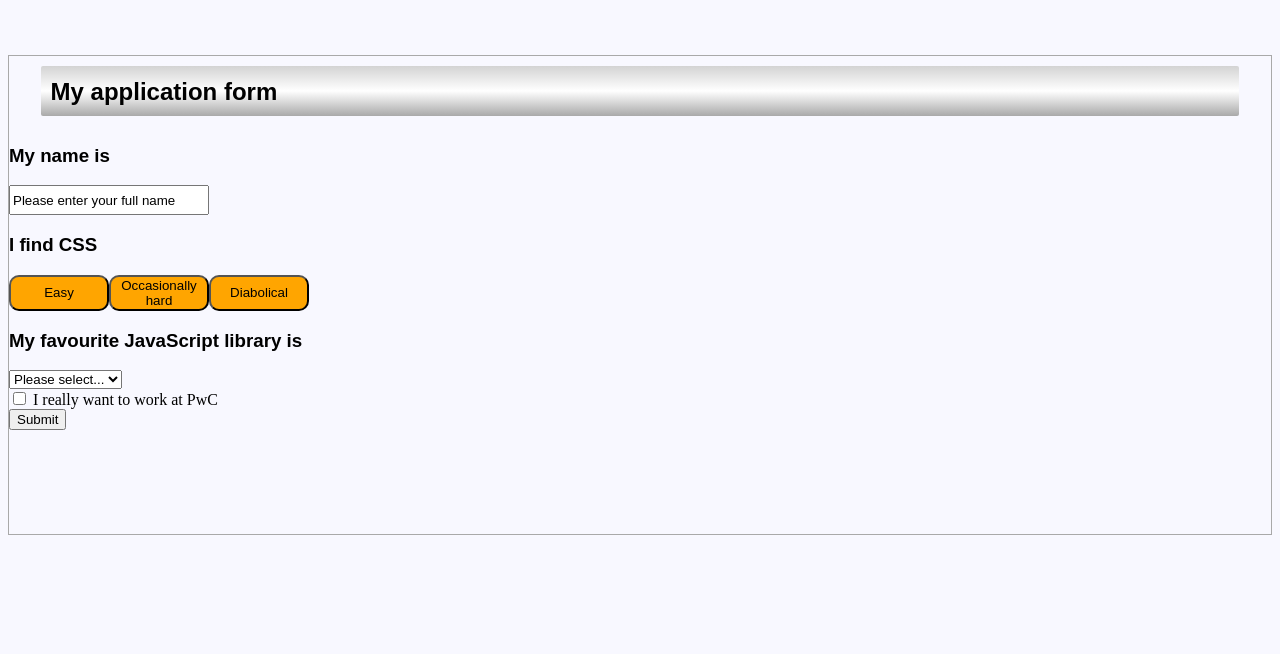
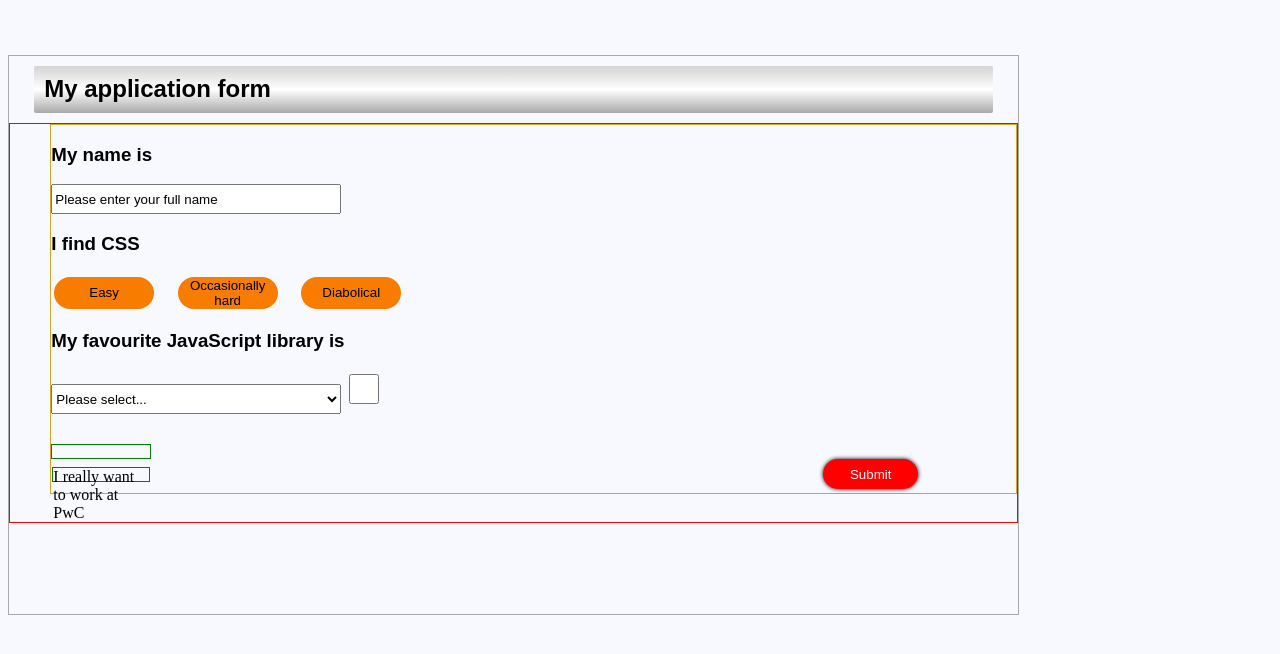
Before and after one commit to jamesedwardferguson/pwc, a plain HTML site: page index.html in a window 1280 px wide. Drawn offline with Linux system fonts and the light colour scheme.

Commit message:
Add styling to buttons

```diff
--- a/css/style.css
+++ b/css/style.css
@@ -13,17 +13,29 @@ body {
 #wrapper {
   display: flex;
   border: 1px solid darkgrey;
-  min-height: 60vh;
+  min-height: 70vh;
+  width: 80%;
   flex-direction: column;
 }
 
 .title {
-  height: 50px;
+  height: 50%;
   width: 95%;
   margin: 10px auto;
   padding-left: 10px;
   background: linear-gradient(to bottom, lightgrey, white, darkgrey);
   border-radius: 2px;
+}
+
+#input {
+  padding-left: 4%;
+  height: 400px;
+  border: 1px solid red;
+}
+
+form {
+  height: 370px;
+  border: 1px solid goldenrod;
 }
 
 h2 {
@@ -33,19 +45,57 @@ h2 {
 
 h3 {
   font-family: sans-serif;
+  /*border: 1px solid red;*/
+
 }
 
-.textbox {
-  width: 200px;
+#textbox, #dropdown {
+  width: 30%;
   height: 30px;
 }
 
 .buttons {
   display: flex;
+  /*border: 1px solid red;*/
+  margin: -9px;
 }
 
 button {
   width: 100px;
-  background-color: orange;
-  border-radius: 10px;
+  background-color: #F77C00;
+  border-style: none;
+  border-radius: 38px;
+  margin: 1.2%;
 }
+
+.yesPlease {
+  display: flex;
+  height: 30px;
+  width: 100px;
+  margin-top: 30px;
+  border: 1px solid red;
+
+}
+
+.yesPlease,h4 {
+  font-weight: normal;
+  border: 1px solid green;
+  height: 15px;
+}
+
+input#tick {
+  height: 30px;
+  width: 30px;
+}
+
+input#submitbutton {
+  height: 30px;
+  width: 95px;
+  color: ghostwhite;
+  background-color: red;
+  border-style: none;
+  border-radius: 38px;
+  margin-left: 80%;
+  box-shadow: 0px 0px 4px #000000;
+  cursor: pointer;
+}
--- a/index.html
+++ b/index.html
@@ -17,13 +17,16 @@
     <h2>My application form</h2>
   </div>
 
-  <h3>My name is</h3>
+<div id="input">
 
   <form action="#" method="post">
-    <input type="text" class="textbox" value="Please enter your full name">
-</form>
+
+    <h3>My name is</h3>
+
+    <input type="text" id="textbox" value="Please enter your full name">
 
     <h3>I find CSS</h3>
+
   <div class="buttons">
     <button>Easy</button>
     <button>Occasionally hard</button>
@@ -31,7 +34,7 @@
   </div>
 
     <h3>My favourite JavaScript library is</h3>
-    <form action="#" method="post">
+
       <select name="libraries" id="dropdown">
         <option value="Select">Please select...</option>
         <option value="jQuery">jQuery</option>
@@ -44,13 +47,16 @@
         <option value="Redux">Redux</option>
         <option value="Three.js">Three.js</option>
       </select>
-</form>
 
-      <form action="#" method="post">
-        <input type="checkbox" value="tick"> I really want to work at PwC <br>
-        <input type="submit" class="button" value="Submit">
+        <input type="checkbox" id="tick" value="tick">
+        <div class="yesPlease">
+        <h4>I really want to work at PwC</h4>
+        </div>
+
+        <input type="submit" id="submitbutton" value="Submit">
+
       </form>
-
+</div>
 
 </div>
 
```
Also changed, not shown: Down-Arrow-Image.png (added).
